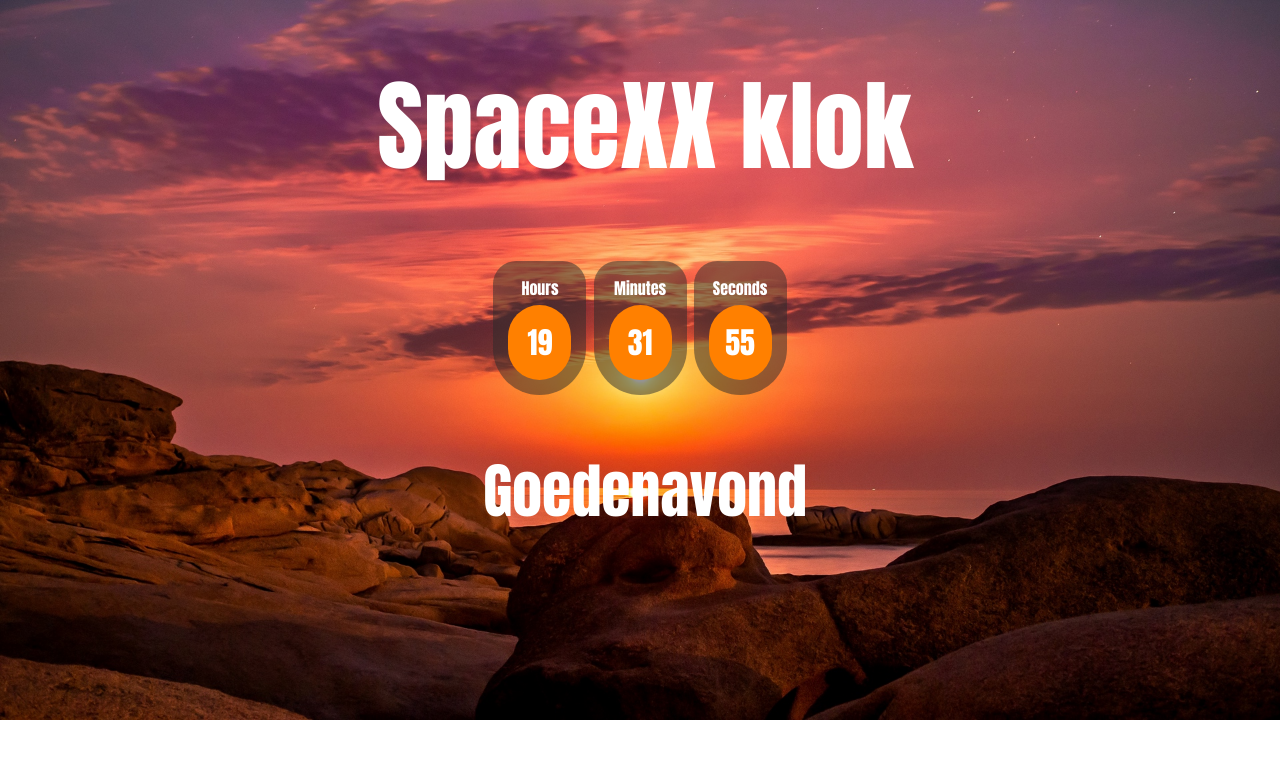
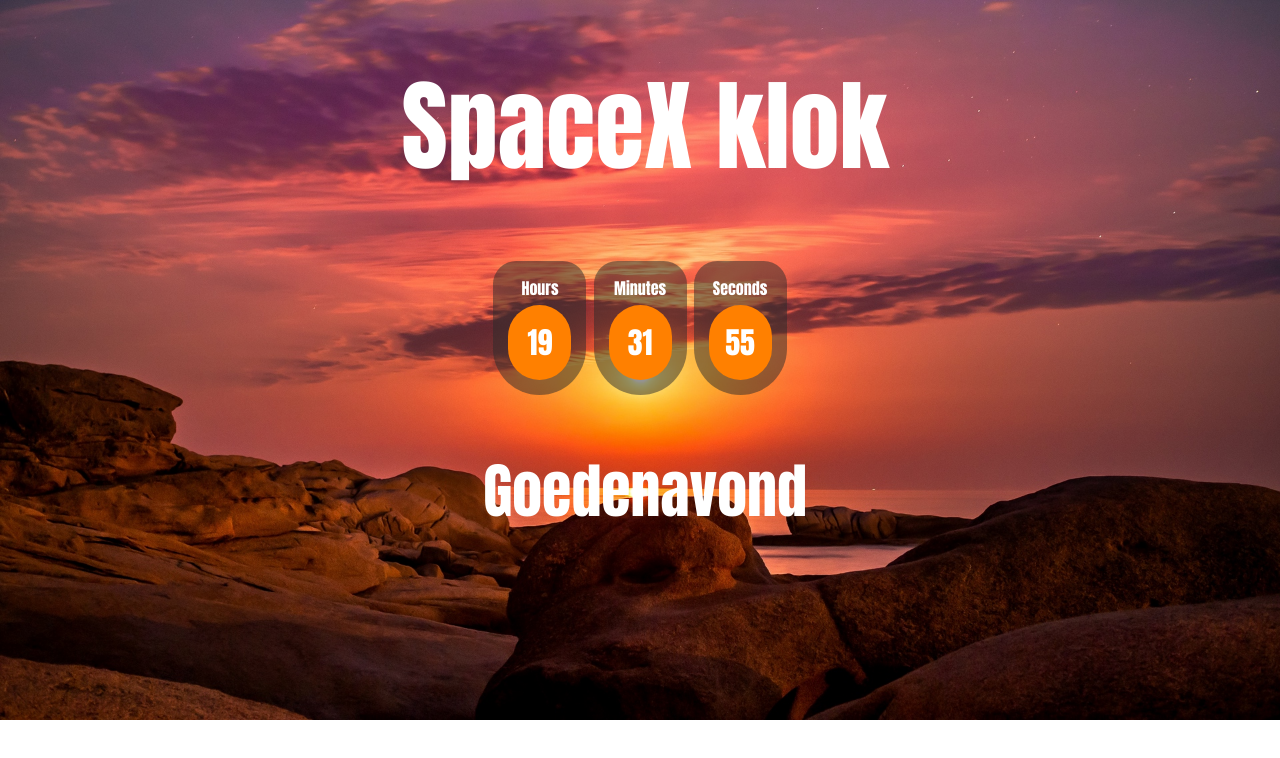
Before and after one commit to 17040337/Challenge-2, a plain HTML site: page index.html in a window 1280 px wide. Drawn offline with nearby package versions, Linux system fonts and the light colour scheme.

Commit message:
Update index.html

```diff
--- a/index.html
+++ b/index.html
@@ -8,7 +8,7 @@
         <link rel="stylesheet" type="text/css" href="style/mobile.css">
         <link rel="stylesheet" type="text/css" href="style/tablet.css">
         <link rel="stylesheet" type="text/css" href="style/desktop.css">
-        <h1 id="headerspace">SpaceXX klok</h1>
+        <h1 id="headerspace">SpaceX klok</h1>
     </head>
     <body>
         <div id="clockdiv">
```
